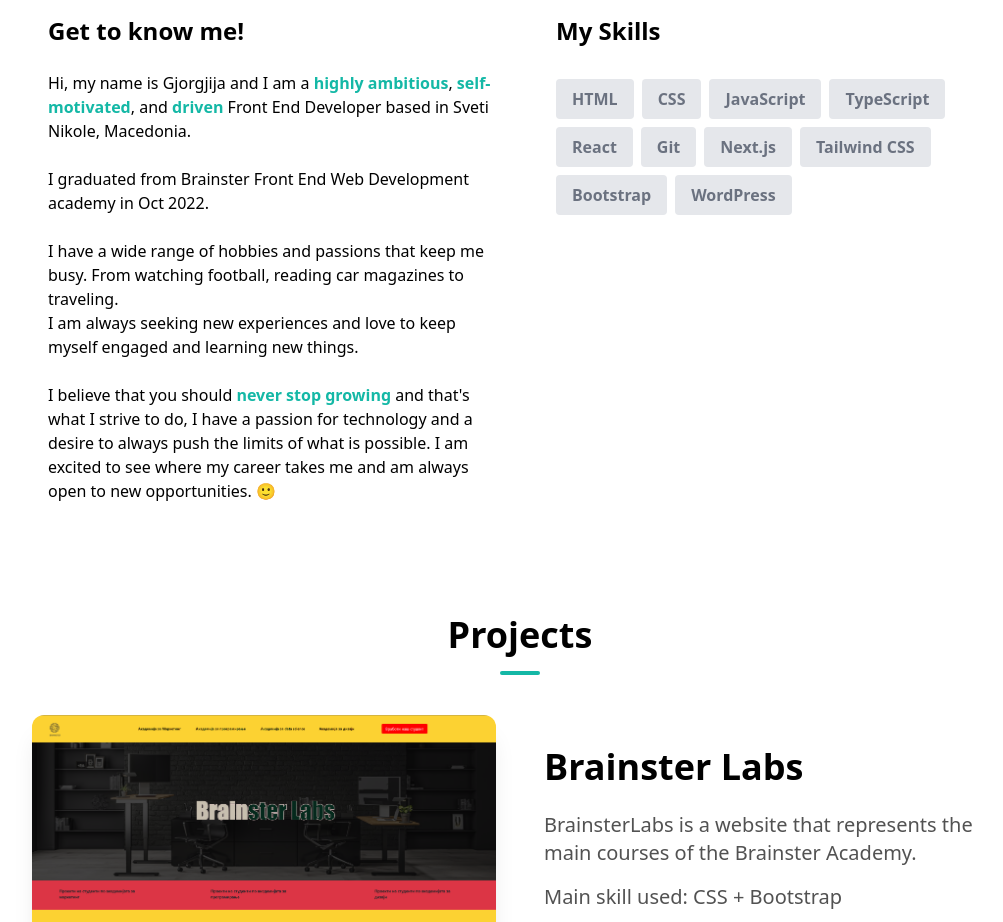
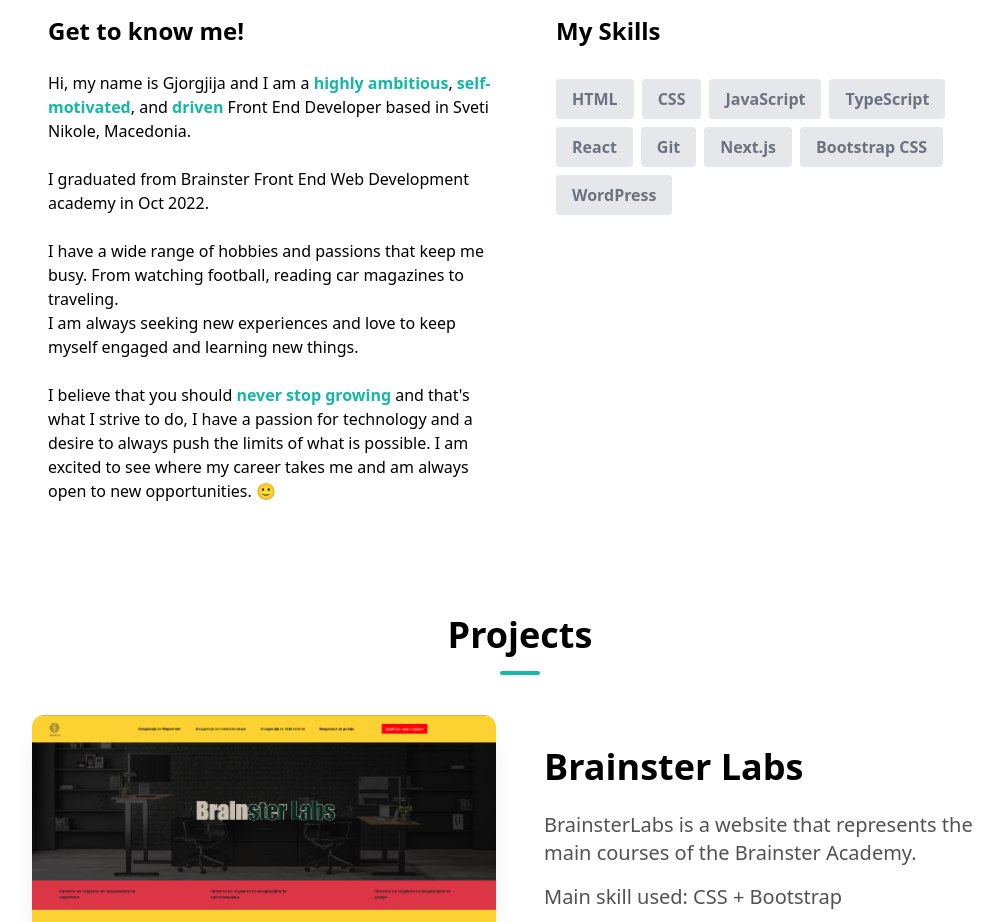
Before and after one commit to gorgija15/Personal-Portfolio, a Next.js app: page / in a window 1280 px wide. Shown: the part 960-1882 px from the top of the page, without its empty margins (120-1123 px from the left). Built offline with nearby package versions, Linux system fonts and the light colour scheme.

Commit message:
Update AboutSection.tsx

```diff
--- a/components/AboutSection.tsx
+++ b/components/AboutSection.tsx
@@ -9,8 +9,7 @@ const skills = [
   { skill: "React" },
   { skill: "Git" },
   { skill: "Next.js" },
-  { skill: "Tailwind CSS" },
-  { skill: "Bootstrap" },
+  { skill: "Bootstrap CSS" },
   { skill: "WordPress" }
 ];
 
```
